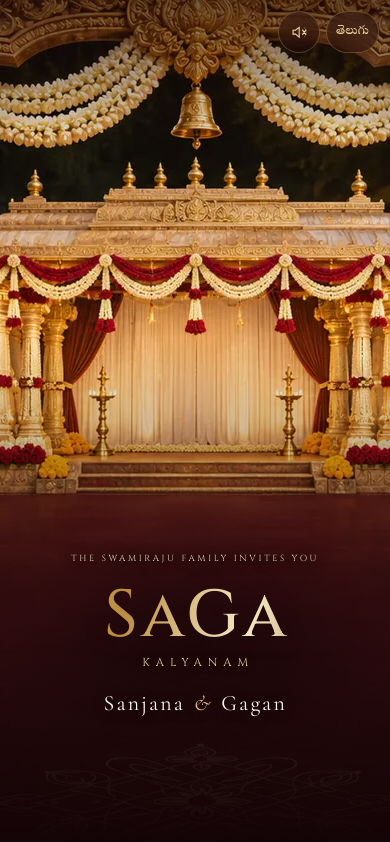
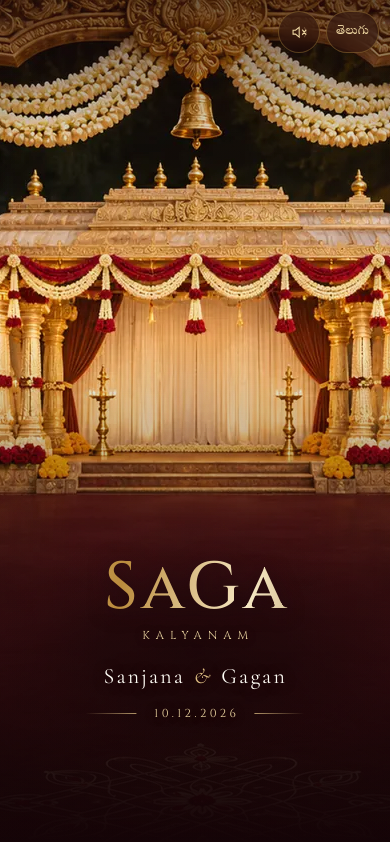
Before and after one commit to geekyprawins/saga-kalyanam, a website built with Vite: page index.html in a window 390 px wide. Shown: the top 842 px of the page. Built offline with nearby package versions, Linux system fonts and the light colour scheme; some packages are replaced by stand-ins of ours; animation ran at ten frames a second; files whose address does not match are found by name.

Commit message:
Quieter gate, dated, and the credit line rewritten
- The gate loses "The Swamiraju Family invites you". On a phone it was the
  first line under the top bar and it competed with the wordmark; the names and
  the date now carry the whole frame. The `hosted` key and the `.kicker` rules
  go with it.
- `10.12.2026` sits under the names, set in the display face with wide tracking
  and a hairline either side, on the same gold the kicker used.
- The footer reads "Lovingly created by Praveen, for Sanjana & Gagan's forever."
  in Cormorant italic, foil-clipped like the wordmark, with `text-wrap: balance`
  so the two lines on a phone break evenly instead of leaving "forever." alone.
- Both strings go through content.js in English and Telugu.

Also drops the duplicate `.names` block that had built up in gate.css.

Co-authored-by: openhands <openhands@all-hands.dev>

```diff
--- a/index.html
+++ b/index.html
@@ -93,13 +93,13 @@
       </div>
 
       <div class="gate__copy">
-        <p class="kicker" data-i18n="hosted">The Swamiraju Family invites you</p>
         <p class="greet" id="greet" hidden></p>
         <h1 class="wordmark">
           <span class="wordmark__main">SaGa</span>
           <span class="wordmark__sub" data-i18n="kalyanam">Kalyanam</span>
         </h1>
         <p class="names"><span>Sanjana</span><em>&amp;</em><span>Gagan</span></p>
+        <p class="gate__date"><span data-i18n="weddingDate">10.12.2026</span></p>
       </div>
 
       <a class="cue" id="cue" href="#blessings">
--- a/src/css/base.css
+++ b/src/css/base.css
@@ -218,7 +218,6 @@ body.on-light .petals {
 :root { --label: 0.62rem; }
 html[lang='te'] { --label: 0.74rem; }
 
-.kicker,
 .cue,
 .line--three,
 .portrait__role,
@@ -246,7 +245,6 @@ html[lang='te'] [data-i18n] {
   text-transform: none;
 }
 
-html[lang='te'] .kicker,
 html[lang='te'] .eyebrow,
 html[lang='te'] .line--three,
 html[lang='te'] .wordmark__sub {
--- a/src/css/gate.css
+++ b/src/css/gate.css
@@ -75,16 +75,6 @@
   );
 }
 
-.kicker {
-  margin: 0 0 1.05rem;
-  font-family: var(--font-display);
-  font-size: 0.55rem;
-  letter-spacing: 0.3em;
-  text-transform: uppercase;
-  color: rgba(255, 246, 224, 0.86);
-  text-shadow: 0 1px 3px rgba(26, 5, 8, 0.85), 0 2px 16px rgba(26, 5, 8, 0.9);
-}
-
 .greet {
   margin: 0 0 0.7rem;
   font-family: var(--font-body);
@@ -99,19 +89,6 @@
   line-height: 1;
 }
 
-.names {
-  display: flex;
-  align-items: center;
-  justify-content: center;
-  gap: 0.55rem;
-  margin: 1.15rem 0 1.5rem;
-  font-family: var(--font-body);
-  font-size: clamp(1.16rem, 5.6vw, 1.45rem);
-  font-weight: 400;
-  letter-spacing: 0.1em;
-  color: var(--jasmine);
-  text-shadow: 0 1px 12px rgba(30, 6, 10, 0.95);
-}
 .wordmark__main {
   display: block;
   font-family: var(--font-display);
@@ -158,13 +135,45 @@
   align-items: center;
   justify-content: center;
   gap: 0.55rem;
-  margin: 1.15rem 0 1.5rem;
+  margin: 1.15rem 0 0.7rem;
   font-family: var(--font-body);
   font-size: clamp(1.16rem, 5.6vw, 1.45rem);
   font-weight: 400;
   letter-spacing: 0.1em;
   color: var(--jasmine);
   text-shadow: 0 1px 12px rgba(30, 6, 10, 0.95);
+}
+
+.gate__date {
+  display: flex;
+  align-items: center;
+  justify-content: center;
+  gap: 0.9rem;
+  margin: 0 0 1.4rem;
+}
+
+.gate__date span {
+  font-family: var(--font-display);
+  font-size: clamp(0.6rem, 3vw, 0.72rem);
+  letter-spacing: 0.3em;
+  text-indent: 0.3em;
+  color: var(--gold-200);
+  text-shadow: 0 1px 10px rgba(30, 6, 10, 0.92);
+}
+
+.gate__date::before,
+.gate__date::after {
+  content: '';
+  width: clamp(1.5rem, 13vw, 3.4rem);
+  height: 1px;
+}
+
+.gate__date::before {
+  background: linear-gradient(90deg, transparent, rgba(224, 192, 132, 0.75));
+}
+
+.gate__date::after {
+  background: linear-gradient(90deg, rgba(224, 192, 132, 0.75), transparent);
 }
 
 .names em {
--- a/src/css/scenes.css
+++ b/src/css/scenes.css
@@ -1038,22 +1038,31 @@ html[lang='te'] .close__family {
 }
 
 .foot .foot__made {
-  margin-top: 1.15rem;
+  max-width: 26rem;
+  margin: 1.35rem auto 0;
   font-family: var(--font-body);
-  font-size: 0.84rem;
+  font-size: clamp(0.96rem, 4.1vw, 1.12rem);
   font-style: italic;
-  letter-spacing: 0.01em;
+  font-weight: 500;
+  letter-spacing: 0.015em;
+  line-height: 1.55;
+  text-wrap: balance;
   text-transform: none;
-  color: rgba(251, 245, 233, 0.58);
+  background: linear-gradient(100deg, #d9b673 0%, #fdf3d8 38%, #ecd39b 62%, #c9a24a 100%);
+  -webkit-background-clip: text;
+  background-clip: text;
+  color: transparent;
+  -webkit-text-fill-color: transparent;
+  filter: drop-shadow(0 1px 8px rgba(0, 0, 0, 0.45));
 }
 
 .foot__made::before {
   content: '';
   display: block;
-  width: 2.4rem;
+  width: 3.6rem;
   height: 1px;
-  margin: 0 auto 0.95rem;
-  background: linear-gradient(90deg, transparent, rgba(224, 192, 132, 0.5), transparent);
+  margin: 0 auto 1.05rem;
+  background: linear-gradient(90deg, transparent, rgba(224, 192, 132, 0.7), transparent);
 }
 
 /* ── wide screens: the gate becomes a framed poster ────── */
--- a/src/js/content.js
+++ b/src/js/content.js
@@ -15,8 +15,8 @@ export const wedding = {
 
 export const i18n = {
   en: {
-    hosted: 'The Swamiraju Family invites you',
     kalyanam: 'Kalyanam',
+    weddingDate: '10.12.2026',
     scrollHint: 'Scroll to enter',
     twoHearts: 'Two hearts.',
     twoFamilies: 'Two families.',
@@ -70,7 +70,7 @@ export const i18n = {
     savedImage: 'Saved to your photos',
     saveFailed: 'Could not save the image',
     signOff: 'With love, The Swamiraju Family',
-    madeBy: "Made with love by Sanjana's brother, Bobby",
+    madeBy: "Lovingly created by Praveen, for Sanjana & Gagan's forever.",
     guest1: '1 guest',
     guest2: '2 guests',
     guest3: '3 guests',
@@ -80,8 +80,8 @@ export const i18n = {
     calendarReady: 'Calendar file ready',
   },
   te: {
-    hosted: 'స్వామిరాజు కుటుంబం ఆహ్వానం',
     kalyanam: 'కళ్యాణం',
+    weddingDate: '10.12.2026',
     scrollHint: 'లోపలికి స్క్రోల్ చేయండి',
     twoHearts: 'రెండు హృదయాలు.',
     twoFamilies: 'రెండు కుటుంబాలు.',
@@ -135,7 +135,7 @@ export const i18n = {
     savedImage: 'మీ ఫోటోల్లో సేవ్ అయింది',
     saveFailed: 'చిత్రాన్ని సేవ్ చేయలేకపోయాం',
     signOff: 'ప్రేమతో, స్వామిరాజు కుటుంబం',
-    madeBy: 'ప్రేమతో తయారు చేసింది — సంజన తమ్ముడు బాబీ',
+    madeBy: 'ప్రేమతో ప్రవీణ్, సంజన & గగన్ శాశ్వతం కోసం.',
     guest1: '1 మంది',
     guest2: '2 మంది',
     guest3: '3 మంది',
```
